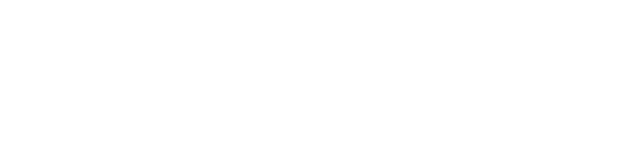
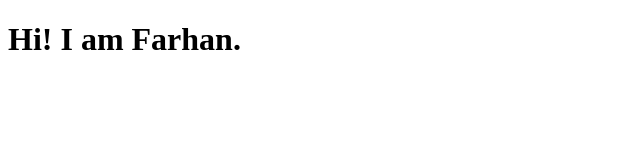
Before and after one commit to csc473s2019-webdev/hw3-p4-personal-portfolio-practice-with-html-css-FarhanHyder, a plain HTML site: page index.html in a window 1280 px wide. Shown: the whole page, without its empty margins (0-640 px from the left). Drawn offline with Linux system fonts and the light colour scheme.

Commit message:
welcome section

```diff
--- a/index.html
+++ b/index.html
@@ -9,5 +9,9 @@
 </head>
 <body>
 
+    <div id="welcome-section">
+        <h1>Hi! I am Farhan.</h1>
+    </div>
+
 </body>
 </html>
```
